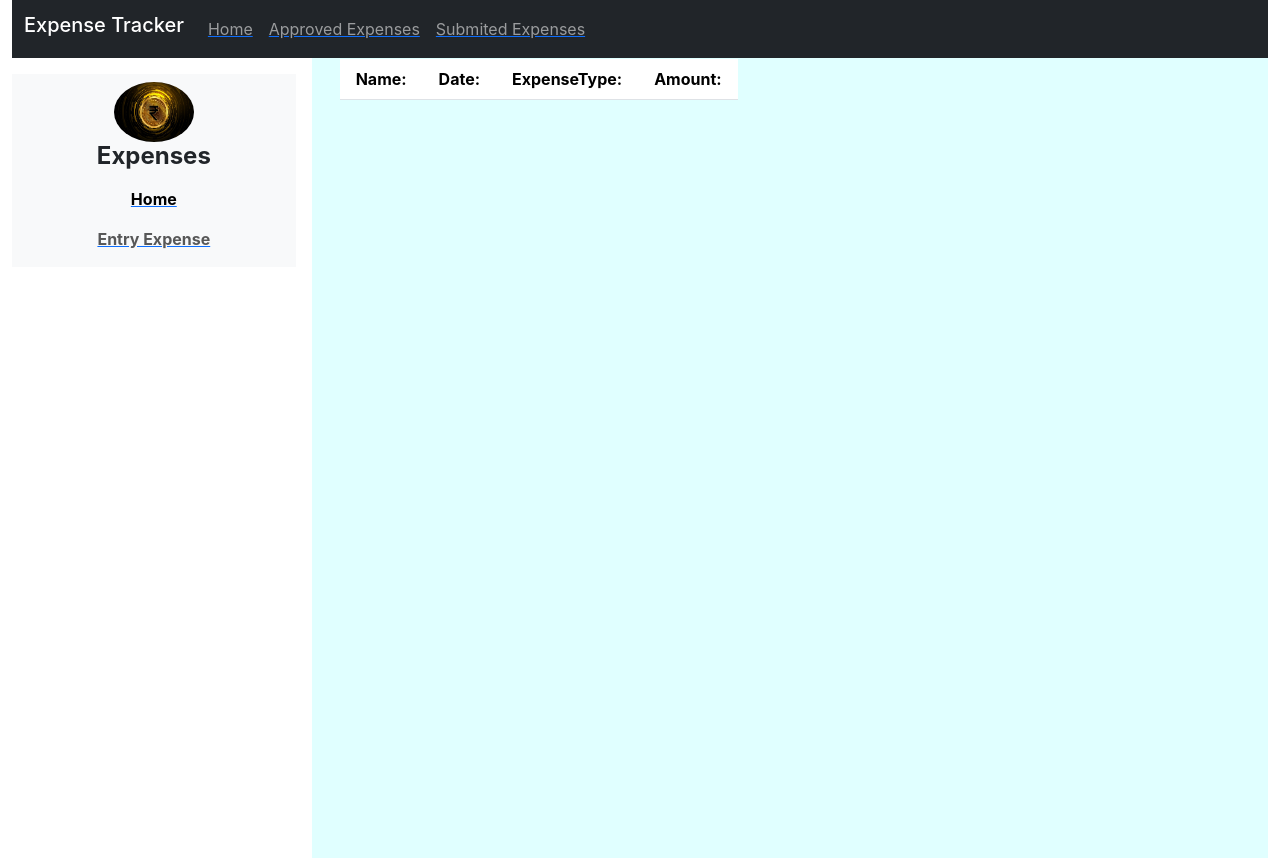
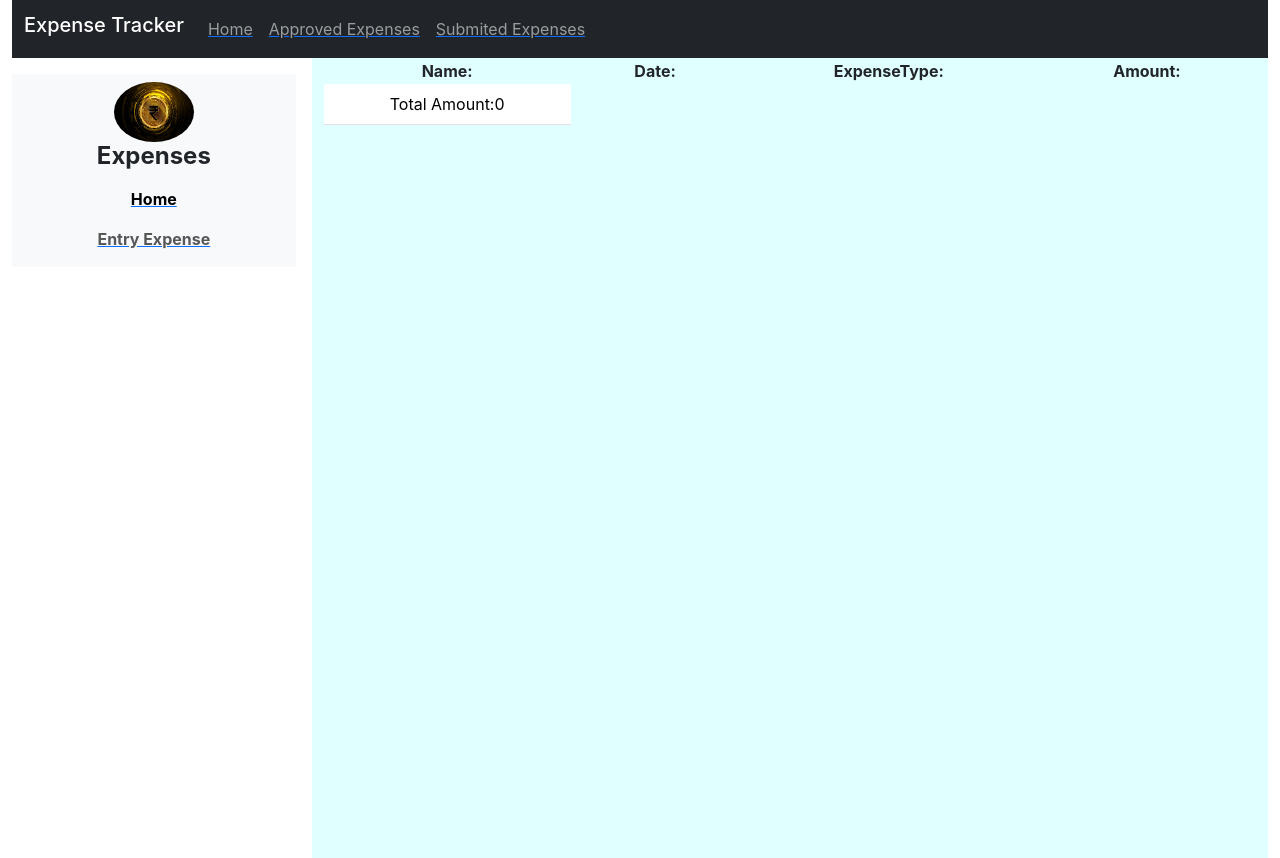
Before and after one commit to Praveenchandra1995/expensetracker, a React (Create React App) app in the folder expensetracker/: page /submitexpense in a window 1280 px wide. Built offline with nearby package versions, Linux system fonts and the light colour scheme.

Commit message:
added functionality in with reduce method

```diff
--- a/expensetracker/src/Components/SubmitedExpense.js
+++ b/expensetracker/src/Components/SubmitedExpense.js
@@ -5,31 +5,29 @@ function SubmitedExpense() {
   debugger;
   const expenses=useSelector((state)=>state.form.expenses)
 console.log(expenses);
+const totalAmount=expenses.reduce((total,expense)=>total+parseFloat(expense.amount),0)
   return (
     <div className='container-fluid w-100 h-50'>
       <table className='table '>
-        <tr>
-        <th className='column ps-3'>
-          <th className='ps-3 pe-3'>Name:</th>
-          <th className='ps-3 pe-3'>Date:</th>
-          <th className='ps-3 pe-3'>ExpenseType:</th>
-          <th className='ps-3 pe-3'>Amount:</th>
+        <thead className='column ps-4'>
+          <th className='ps-4 pe-4'>Name:</th>
+          <th className='ps-4 pe-4'>Date:</th>
+          <th className='ps-4 pe-4'>ExpenseType:</th>
+          <th className='ps-4 pe-4'>Amount:</th>
           {expenses.expenseType==="Travel"&&(
-            <th className='ps-3 pe-3'>FromPlace:</th>,
-            <th className='ps-3 pe-3'>ToPlace:</th>
+            <th className='ps-4 pe-4'>FromPlace:</th>,
+            <th className='ps-4 pe-4'>ToPlace:</th>
 
           )}
-        </th>
-        </tr>
-        <tbody>
+        </thead>
           {expenses.map((input)=>{
             return(
               <tbody>
                 <tr className='column ps-3'>
-                  <td className='ps-2 pe-2'>{input.name}</td>
-                  <td className='ps-2 pe-2'>{input.Date}</td>
-                  <td className='ps-2 pe-2'>{input.expenseType}</td>
-                  <td className='ps-2 pe-2'>{input.amount}</td>
+                  <td className=''>{input.name}</td>
+                  <td className=''>{input.date}</td>
+                  <td className=''>{input.expenseType}</td>
+                  <td className=''>{input.amount}</td>
                 </tr>
                 {expenses.expenseType==="Travel"&&(
             <tr>
@@ -43,7 +41,12 @@ console.log(expenses);
               </tbody>
             )
           })}
-        </tbody>
+          <tfoot>
+            <tr>
+              <td>Total Amount:{totalAmount}</td>
+
+            </tr>
+          </tfoot>
       </table>
     </div>
   )
```
